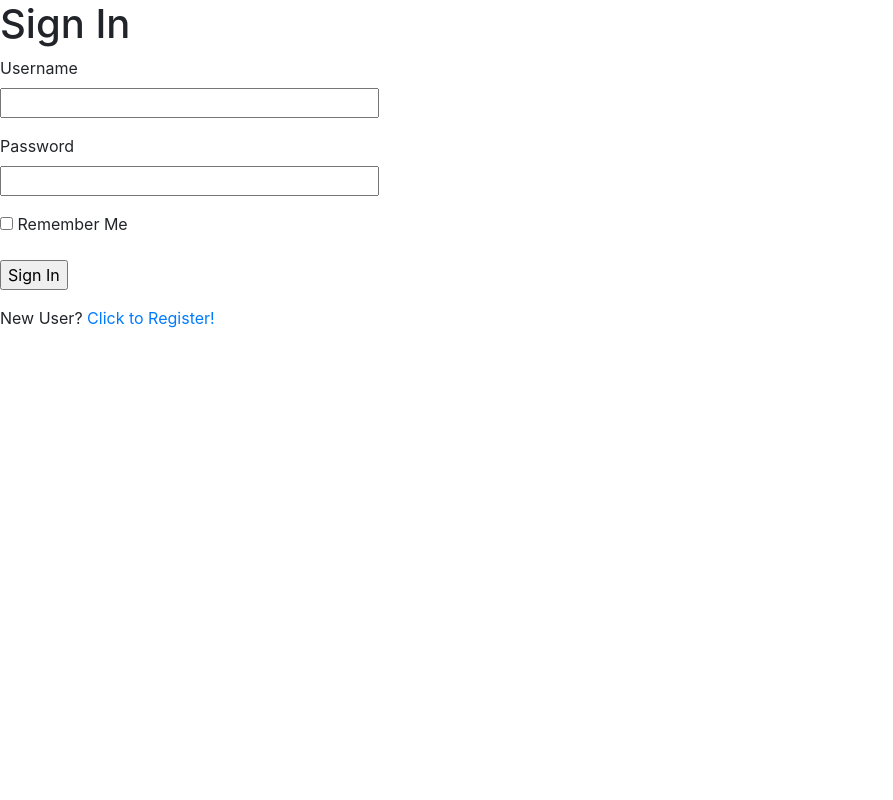
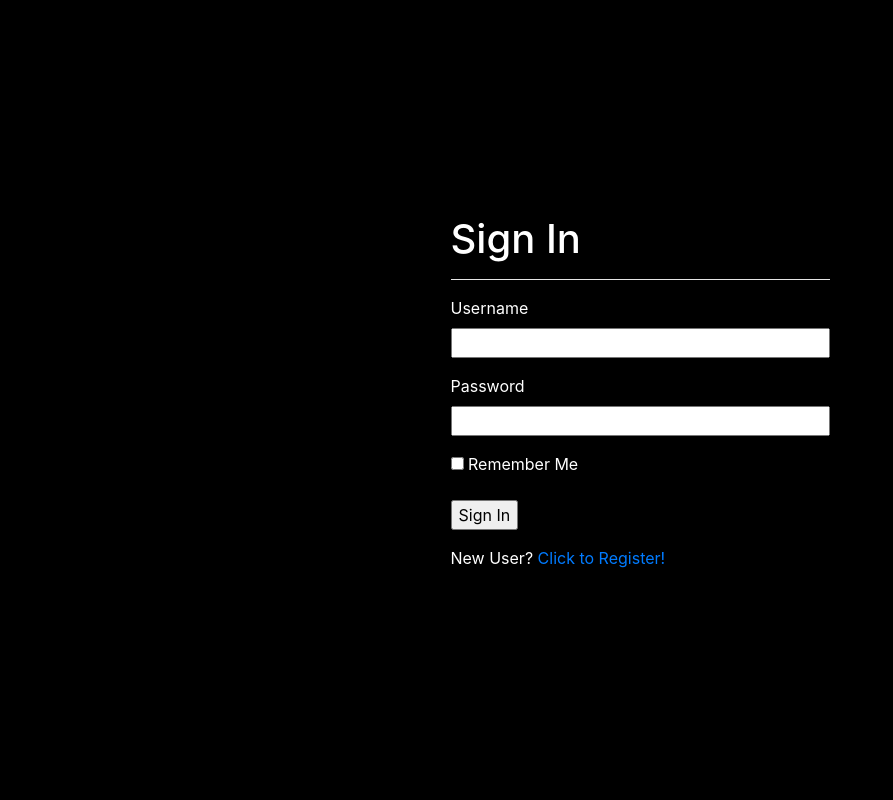
Before and after one commit to BradHersh/chess-openings, a Flask app: page /login in a window 1280 px wide. Shown: the whole page, without its empty margins (0-893 px from the left). Run offline with Flask 2, Linux system fonts and the light colour scheme; some libraries are stand-ins or nearby versions.

Commit message:
login and register styling

```diff
--- a/app/templates/login.html
+++ b/app/templates/login.html
@@ -1,15 +1,39 @@
-{% block content %}
     <head>
         <title>Login</title>
         <link rel="stylesheet" href="https://maxcdn.bootstrapcdn.com/bootstrap/4.5.2/css/bootstrap.min.css">
         <script src="https://ajax.googleapis.com/ajax/libs/jquery/3.5.1/jquery.min.js"></script>
         <script src="https://cdnjs.cloudflare.com/ajax/libs/popper.js/1.16.0/umd/popper.min.js"></script>
         <script src="https://maxcdn.bootstrapcdn.com/bootstrap/4.5.2/js/bootstrap.min.js"></script>
+        <style>
+            body {
+                background-color: black;
+                color: white;
+            }
+            .center {
+                display: flex;
+                align-items: center;
+                justify-content: center;
+            }
 
+            .flex-container{
+                height: 100vh;
+                display: flex;
+                justify-content: center;
+                align-items: center;
+
+            }
+            .flex-item{
+                width: 25%;
+
+            }
+
+        </style>
     </head>
     <body>
-        <div class="center">
+        <div class="flex-container">
+            <div class = flex-item">
             <h1>Sign In</h1>
+            <hr style = "background-color: white;">
             <form action="" method="post" novalidate>
                 {{ form.hidden_tag() }}
                 <p>
@@ -30,6 +54,6 @@
                 <p>{{ form.submit() }}</p>
             </form>
             <p>New User? <a href="{{ url_for('register') }}">Click to Register!</a></p>
+            </div>
         </div>
     </body>
-{% endblock %}
```
Also changed, not shown: app/templates/register.html (+35 -3 lines), app.db.
